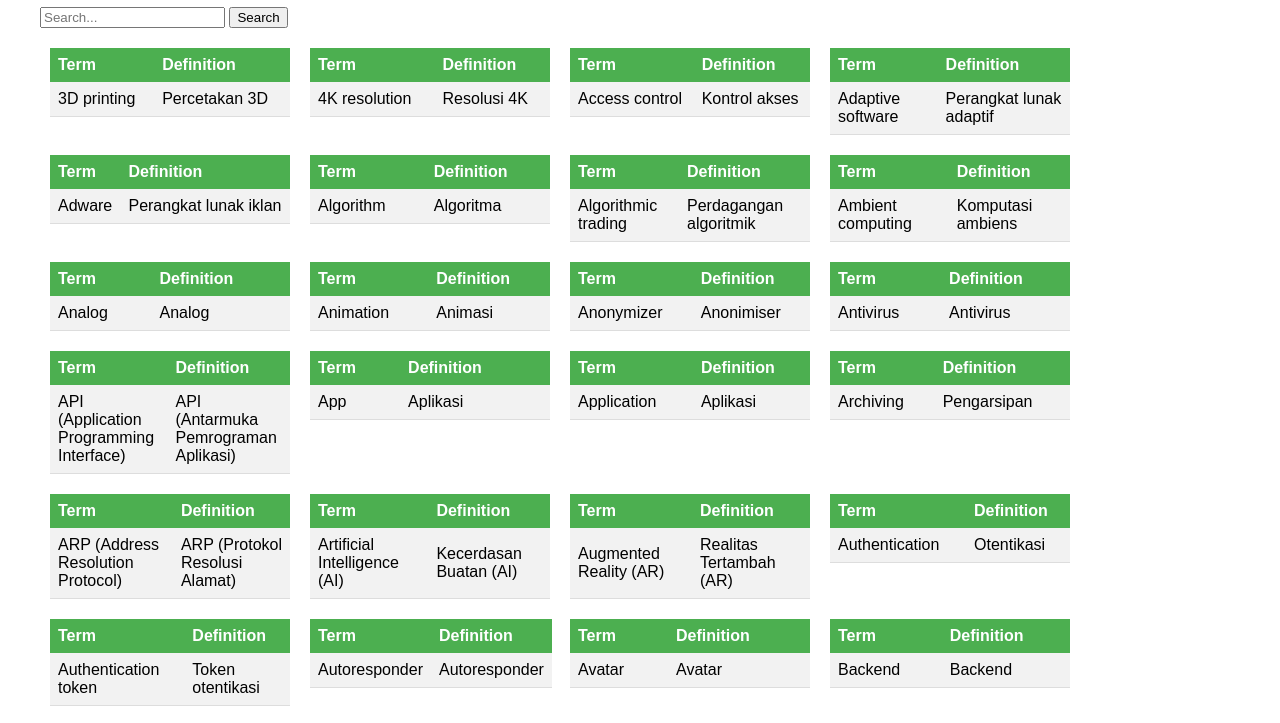
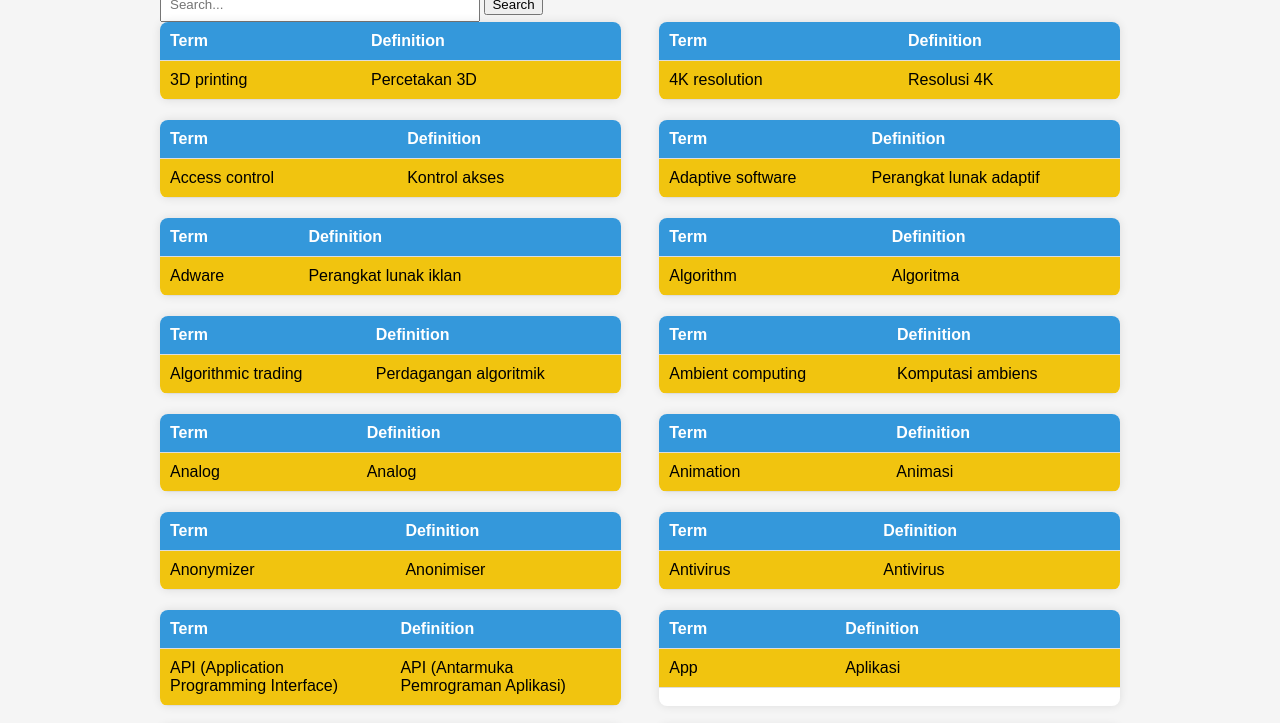
Before and after one commit to Renuwar/English-Dictionary, a plain HTML site: page index.html in a window 1280 px wide. Shown: the part 93-816 px from the top of the page. Drawn offline with Linux system fonts and the light colour scheme.

Commit message:
Update styles.css

```diff
--- a/styles.css
+++ b/styles.css
@@ -1,66 +1,84 @@
 body {
+    background-color: #f5f5f5; /* Light grey background */
     font-family: Arial, sans-serif;
     margin: 0;
-  padding: 20px;
+    padding: 0;
 }
 
 .container {
-  max-width: 1200px;
-  margin: auto;
+    max-width: 960px;
+    margin: 20px auto;
+    padding: 0 20px;
 }
 
-.search-box {
-  margin-bottom: 20px;
+h1 {
+    text-align: center;
+    color: #333;
 }
 
-.columns {
+#searchBox {
+    margin-bottom: 20px;
+    text-align: center;
+}
+
+#searchTerm {
+    padding: 8px;
+    width: 300px;
+}
+
+.button {
+    padding: 8px 20px;
+    background-color: #4CAF50;
+    color: white;
+    border: none;
+    cursor: pointer;
+}
+
+.button:hover {
+    background-color: #45a049;
+}
+
+#dictionaryContainer {
     display: flex;
     flex-wrap: wrap;
+    justify-content: space-between;
 }
 
 .column {
-  width: 20%;
-  padding: 0 10px;
+    width: 48%; /* Adjust as needed */
+    margin-bottom: 20px;
+    background-color: #fff;
+    border-radius: 8px;
+    box-shadow: 0 0 10px rgba(0, 0, 0, 0.1);
+    overflow: hidden;
 }
 
 .term-table {
-  margin-bottom: 20px;
+    width: 100%;
     border-collapse: collapse;
-  width: 100%;
+}
+
+.term-table th, .term-table td {
+    padding: 10px;
+    text-align: left;
+    border-bottom: 1px solid #ddd;
 }
 
 .term-table th {
-  background-color: #4CAF50;
+    background-color: #3498db; /* Blue header */
     color: white;
-  padding: 8px;
-  text-align: left;
 }
 
 .term-table td {
-  padding: 8px;
-  border-bottom: 1px solid #ddd;
+    background-color: #f1c40f; /* Yellow definition */
 }
 
-.term-table tr:nth-child(even) {
-  background-color: #f2f2f2;
+.blue {
+    background-color: #3498db;
+    color: white;
 }
 
-.term-table.blue th {
-  background-color: #2196F3;
+.orange {
+    background-color: #f1c40f;
+    color: black;
 }
-
-.term-table.orange th {
-  background-color: #FF9800;
-}
-
-.term-table.purple th {
-  background-color: #9C27B0;
-}
-
-.term-table.green th {
-  background-color: #4CAF50;
-}
-
-.term-table.red th {
-  background-color: #F44336;
-}
```
Lines whose indentation alone changed are shown as unchanged.
